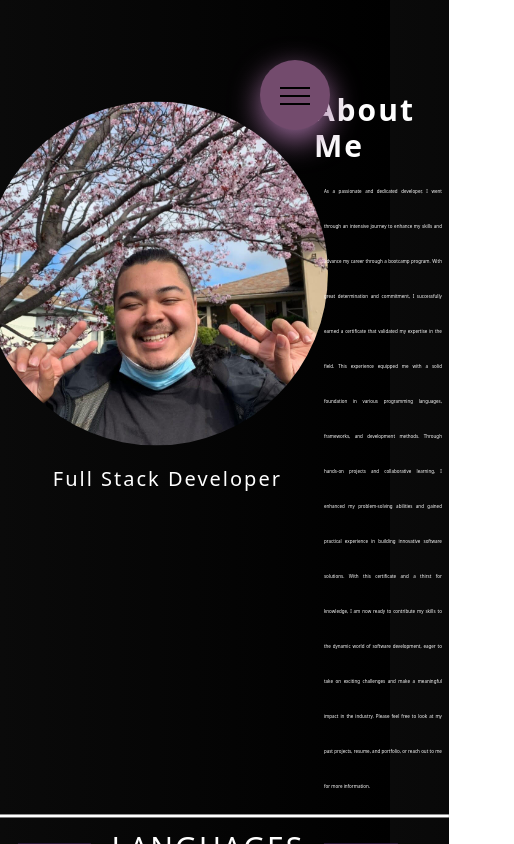
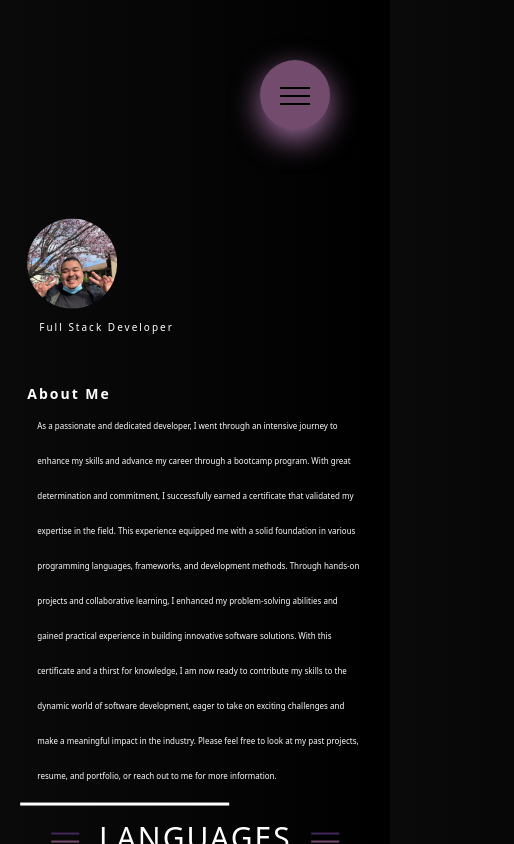
Before and after one commit to AcquahLopid/Reactive-Portfolio, a React (Create React App) app in the folder my-react-app/: page / in a window 390 px wide. Shown: the top 844 px of the page, 514 px wide, since content can reach past the window. Built offline with nearby package versions, Linux system fonts and the light colour scheme.

Commit message:
add about section mobile optimazation

```diff
--- a/my-react-app/src/App.css
+++ b/my-react-app/src/App.css
@@ -80,8 +80,13 @@ body{
     font-size: 1.2rem;
   }
 }
-@media only screen and (max-width:280px){
+@media only screen and (max-width:320px){
   .pages{
     font-size: 1.1rem;
   }
 }
+@media only screen and (max-width:280px){
+  .pages{
+    font-size: 1rem;
+  }
+}
--- a/my-react-app/src/components/Pages/About.css
+++ b/my-react-app/src/components/Pages/About.css
@@ -18,7 +18,6 @@ html, body{
   flex-direction: row;
   border-style: hidden hidden solid hidden;
   line-height: 35px;
-  /* border-radius: 5%; */
   width: 137%;
   margin-left: -12%;
 }
@@ -32,7 +31,7 @@ html, body{
   align-items: center;
   white-space: nowrap;
   padding-top: 10%;
-  padding-left: 30%;
+  padding-left: 26%;
   font-size:20px; font-weight:500; color:white; letter-spacing:2px;
 }
 
@@ -139,9 +138,149 @@ html, body{
 
 
 
-/*
-@media only screen and (max-width:1050px){
-  .box{
-    font-size: 40%;
+  @media only screen and (max-width:1030px){
+   .MainContainer {
+    padding-top: 130%;
   }
- } */
+  .pictureTitle , .myPicture, .title{
+    width: 140%;
+    font-size: 15px;
+  }
+
+  .aboutText h2{
+    font-size: 25px;
+  }
+   }
+
+  @media only screen and (max-width:900px){
+   .MainContainer {
+    padding-top: 130%;
+  }
+  .pictureTitle , .myPicture, .title{
+    width: 130%;
+    font-size: 10px;
+  }
+
+  .aboutText h2{
+    font-size: 20px;
+  }
+   }
+
+  @media only screen and (max-width:800px){
+   .MainContainer {
+    padding-top: 150%;
+  }
+  .pictureTitle , .myPicture, .title{
+    width: 120%;
+    font-size: 8px;
+  }
+
+  .aboutText h2{
+    font-size: 18px;
+  }
+  .aboutP{
+    text-align: unset;
+    padding-top: 0;
+  }
+   }
+  @media only screen and (max-width:700px){
+    section.container{
+      width: 150%;
+      height: 90%;
+    }
+   .MainContainer {
+    padding-top: 150%;
+  }
+  .pictureTitle , .myPicture, .title{
+    width: 110%;
+    /* font-size: 8px; */
+  }
+
+  .aboutText h2{
+    font-size: 16px;
+  }
+   }
+  @media only screen and (max-width:550px){
+    section.container{
+      display: flex;
+      flex-direction: column;
+      justify-content: center;
+      width: 80%;
+    }
+   .MainContainer {
+    padding-top: 200%;
+  }
+  .pictureTitle , .myPicture, .title{
+    width: 80%;
+    font-size: 10px;
+  }
+  .title{
+    padding-left: 12px;
+  }
+  .aboutText h2{
+    font-size: 14px;
+  }
+  .aboutP{
+    /* width: 60%; */
+    font-size: 8px;
+    padding-right: 150px;
+  }
+   }
+  @media only screen and (max-width:320px){
+    section.container{
+      display: flex;
+      flex-direction: column;
+      justify-content: center;
+      width: 150%;
+    }
+   .MainContainer {
+    padding-top: 250%;
+    width: 40%;
+  }
+  .pictureTitle , .myPicture, .title{
+    width: 80%;
+    font-size: 12px;
+    margin-left: 50px;
+  }
+  .title{
+    margin-left:8px;
+  }
+
+  .aboutText h2{
+    font-size: 14px;
+  }
+  .aboutP{
+    padding-right: 50px;
+    font-size: 8px;
+  }
+  .skills h3{
+    font-size: 20px;
+  }
+   }
+  @media only screen and (max-width:280px){
+    section.container{
+      display: flex;
+      flex-direction: column;
+      justify-content: center;
+      width: 110%;
+    }
+   .MainContainer {
+    padding-top: 250%;
+    width: 40%;
+  }
+  .pictureTitle , .myPicture, .title{
+    width: 80%;
+    font-size: 12px;
+    margin-left: 50px;
+  }
+  .title{
+    margin-left:8px;
+  }
+
+  .aboutText h2{
+    font-size: 14px;
+  }
+  .aboutP{
+    font-size: 8px;
+  }
+   }
```
